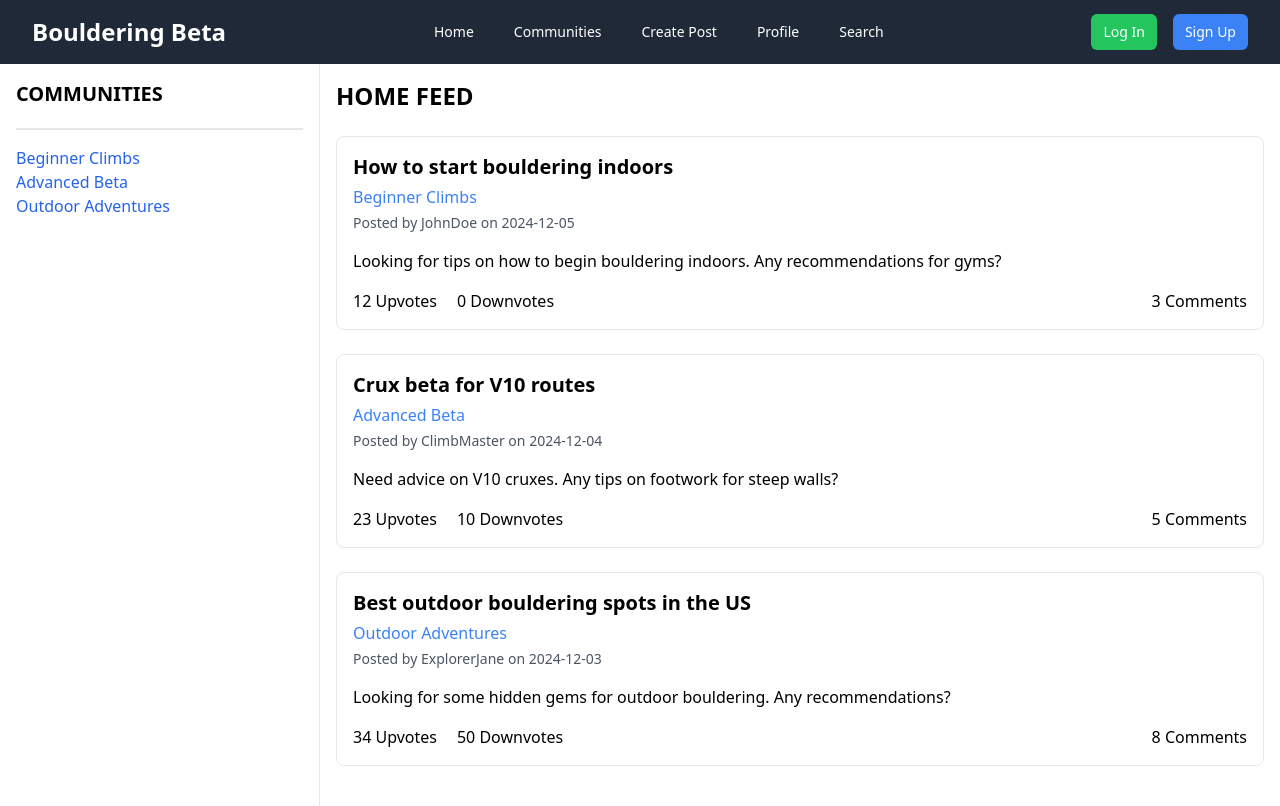
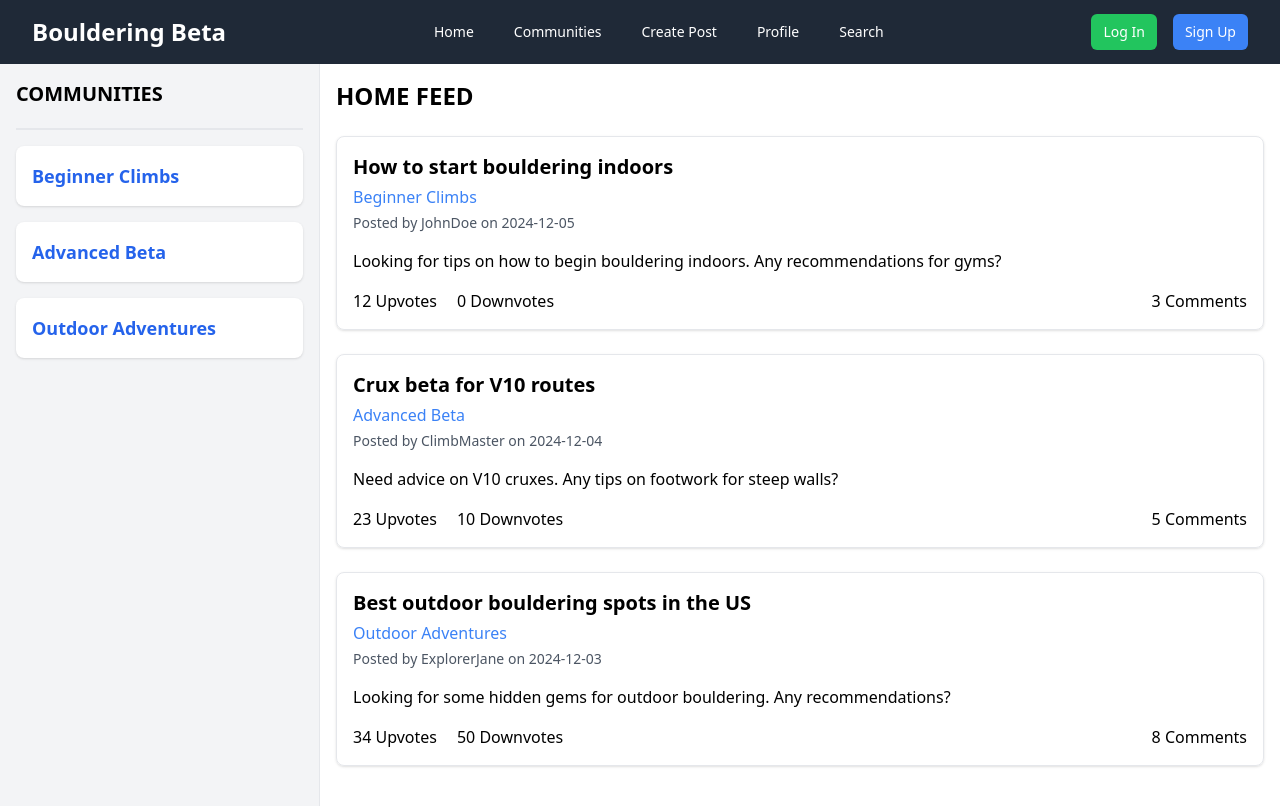
Before and after one commit to Joh221105/bouldering-beta, a React (Create React App) app in the folder frontend/: page / in a window 1280 px wide. Shown: the top 806 px of the page. Built offline with nearby package versions, Linux system fonts and the light colour scheme.

Commit message:
finishes styling frontend

```diff
--- a/frontend/src/Community/pages/CommunityPage.js
+++ b/frontend/src/Community/pages/CommunityPage.js
@@ -13,7 +13,7 @@ const CommunityPage = () => {
   return (
     <div className="min-h-screen flex">
       {/* Side Bar */}
-      <div className="w-1/4 p-4 border-r">
+      <div className="w-1/4 p-4 border-r bg-gray-100">
         <h1 className="mb-4 text-2xl font-bold">{community.name}</h1>
         <p>{community.description}</p>
         <p className="mt-4">
--- a/frontend/src/Home/pages/HomePage.js
+++ b/frontend/src/Home/pages/HomePage.js
@@ -5,12 +5,24 @@ const HomePage = () => {
   return (
     <div className="min-h-screen flex">
       {/* Sidebar */}
-      <div className="w-1/4 p-4 border-r">
+      <div className="w-1/4 p-4 border-r bg-gray-100">
         <h2 className="text-xl font-bold mb-4 pb-5 uppercase border-b-2">Communities</h2>
-        <ul>
-          <li><a href="#1" className="text-blue-600">Beginner Climbs</a></li>
-          <li><a href="#2" className="text-blue-600">Advanced Beta</a></li>
-          <li><a href="#3" className="text-blue-600">Outdoor Adventures</a></li>
+        <ul className="space-y-4">
+          <li className="bg-white p-4 rounded-lg shadow hover:shadow-lg transition-shadow">
+            <a href="#1" className="text-blue-600 font-semibold text-lg">
+              Beginner Climbs
+            </a>
+          </li>
+          <li className="bg-white p-4 rounded-lg shadow hover:shadow-lg transition-shadow">
+            <a href="#2" className="text-blue-600 font-semibold text-lg">
+              Advanced Beta
+            </a>
+          </li>
+          <li className="bg-white p-4 rounded-lg shadow hover:shadow-lg transition-shadow">
+            <a href="#3" className="text-blue-600 font-semibold text-lg">
+              Outdoor Adventures
+            </a>
+          </li>
         </ul>
       </div>
 
@@ -18,17 +30,18 @@ const HomePage = () => {
       <div className="w-3/4 p-4">
         <h1 className="text-2xl font-bold mb-6 uppercase">Home Feed</h1>
         {posts.map((post) => (
-          <div key={post.id} className="mb-6 p-4 border rounded-lg">
+          <div key={post.id} className="mb-6 p-4 border rounded-lg shadow">
             <h2 className="text-xl font-semibold">{post.title}</h2>
             <p className="my-1 text-blue-500">{post.community}</p>
-            <p className="text-gray-600 text-sm">Posted by {post.author} on {post.date}</p>
+            <p className="text-gray-600 text-sm">
+              Posted by {post.author} on {post.date}
+            </p>
             <p className="my-4">{post.body}</p>
             <div className="flex justify-between items-center">
               <div>
-              <span className="mr-5">{post.upvotes} Upvotes</span>
-              <span>{post.downvotes} Downvotes</span>
-                </div>
-
+                <span className="mr-5">{post.upvotes} Upvotes</span>
+                <span>{post.downvotes} Downvotes</span>
+              </div>
               <span>{post.comments} Comments</span>
             </div>
           </div>
--- a/frontend/src/Search/pages/SearchPage.js
+++ b/frontend/src/Search/pages/SearchPage.js
@@ -19,9 +19,9 @@ const SearchPage = () => {
   }, [query]);
 
   return (
-    <div className="p-6">
+    <div className="p-6 h-screen">
       <Header />
-      <h1 className="text-2xl font-bold mb-4">Search Results for "{query}"</h1>
+      <h1 className="text-2xl font-bold my-4">Search Results for "{query}"</h1>
 
       {results.length > 0 ? (
         <div>
--- a/frontend/src/UserProfile/pages/UserProfilePage.js
+++ b/frontend/src/UserProfile/pages/UserProfilePage.js
@@ -3,24 +3,23 @@ import user from "../../data/userData";
 
 const UserProfile = () => {
   return (
-    <div className="p-6">
-      <div className="max-w-3xl mx-auto bg-white shadow-lg rounded-lg p-6">
+    <div className="p-6 bg-gray-100 h-screen">
+      <div className="bg-white shadow-lg rounded-lg p-6 flex flex-col md:flex-row h-full">
+        {/* Left Column */}
+        <div className="w-full md:w-1/3 border-r-2 border-gray-200 pr-6 mb-6 md:mb-0">
           {/* Profile Section */}
-        <div className="flex items-center mb-6">
+          <div className="flex flex-col items-center text-center mb-6">
             {/* Profile Picture */}
             <img
               src={user.profilePic}
               alt="Profile"
-            className="w-24 h-24 rounded-full object-cover border-4 border-gray-300 mr-6"
+              className="w-24 h-24 rounded-full object-cover border-4 border-gray-300 mb-4"
             />
-
-          <div>
             <h2 className="text-3xl font-semibold">{user.username}</h2>
             <p className="text-sm text-gray-500">Joined: {user.joinDate}</p>
             <p className="text-sm text-gray-500">
               Posts: {user.postsCount} | Comments: {user.commentsCount}
             </p>
-          </div>
           </div>
 
           {/* Bio Section */}
@@ -30,25 +29,26 @@ const UserProfile = () => {
           </div>
 
           {/* Joined Communities Section */}
-        <div className="mb-6">
+          <div>
             <h3 className="text-2xl font-semibold mb-2">Joined Communities</h3>
             <ul>
               {user.joinedCommunities.map((community, index) => (
-              <li key={index} className="text-blue-600">
+                <li key={index} className="text-blue-600 hover:underline">
                   {community}
                 </li>
               ))}
             </ul>
           </div>
+        </div>
 
-        {/* Created Posts Section */}
-        <div className="mb-6">
-          <h3 className="text-2xl font-semibold mb-2">Created Posts</h3>
+        {/* Right Column */}
+        <div className="w-full md:w-2/3 pl-6">
+          <h3 className="text-2xl font-semibold mb-4">Created Posts</h3>
           {user.createdPosts.length > 0 ? (
             user.createdPosts.map((post) => (
               <div
                 key={post.id}
-                className="mb-4 border-2 rounded-lg p-5 hover:bg-slate-50 hover:cursor-pointer hover:scale-105"
+                className="mb-4 border-2 rounded-lg p-5 hover:bg-slate-50 hover:cursor-pointer hover:scale-105 transition-transform"
               >
                 <h4 className="text-xl font-bold">{post.title}</h4>
                 <p className="text-sm text-gray-500">
```
Lines whose indentation alone changed are shown as unchanged.
